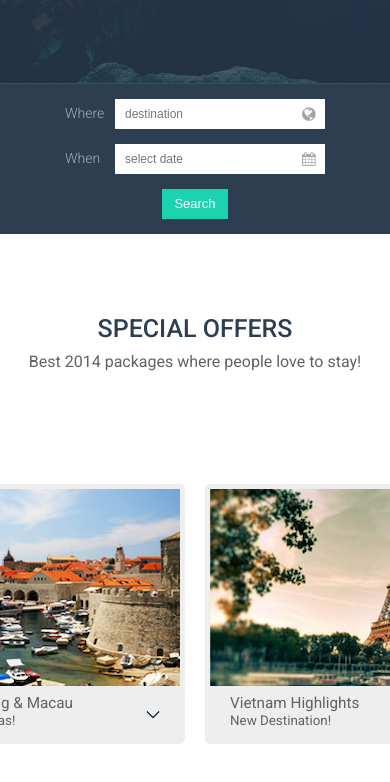
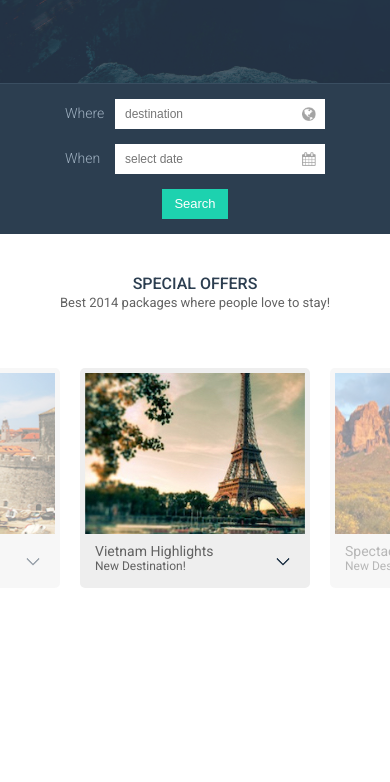
Before and after one commit to marinakatruk/voyage, a plain HTML site: page index.html in a window 390 px wide. Shown: the part 596-1378 px from the top of the page. After the commit the page ends 1264 px from the top, so only its background shows below. Drawn offline with Linux system fonts and the light colour scheme.

Commit message:
add media to offers

```diff
--- a/css/offers.css
+++ b/css/offers.css
@@ -118,7 +118,6 @@
 
 .offers__item:hover .offers__image {
     height: 220px;
-    width: 266px;
     margin: 0;
 }
 
@@ -134,3 +133,122 @@
     border: solid #ffffff;
     border-width: 0 2px 2px 0;
 }
+
+@media (max-width: 1200px) {
+    .offers__item:nth-child(2),
+    .offers__item:nth-child(5) {
+        opacity: 0.45;
+    }
+
+    .offers__item:hover {
+        opacity: 1;
+    }
+
+}
+
+@media (max-width: 750px) {
+    .offers__title {
+        font-size: 20px;
+        margin-top: 50px;
+    }
+
+    .offers__text {
+        font-size: 14px;
+        margin-top: 0;
+        margin-bottom: 30px;
+    }
+
+    .offers__name {
+        font-size: 14px;
+    }
+
+    .offers__descr {
+        font-size: 12px;
+    }
+
+    .offers__item {
+        width: 220px;
+        height: 210px;
+    }
+
+    .offers__image {
+        width: 220px;
+        height: 161px;
+    }
+
+    .offers__info {
+        padding-left: 10px;
+    }
+
+    .offers__item:hover {
+        height: 260px;
+    }
+
+    .offers__item:hover .offers__image {
+        height: 190px;
+        margin: 0;
+    }
+
+    .offers__items {
+        margin-bottom: 70px;
+    }
+
+}
+
+@media (max-width: 550px) {
+    .offers__item:first-child {
+        margin-left: -250px;
+    }
+
+    .offers__item:nth-child(3) {
+        opacity: 0.45;
+    }
+
+    .offers__item:hover {
+        opacity: 1;
+    }
+
+    .offers__title {
+        font-size: 16px;
+        margin-top: 40px;
+    }
+
+    .offers__text {
+        font-size: 13px;
+        margin-top: 0;
+        margin-bottom: 15px;
+    }
+
+    .offers__items {
+        margin-bottom: 40px;
+        height: 300px;
+    }
+
+}
+
+@media (max-width: 320px) {
+    .offers__item:nth-child(4) {
+        height: 260px;
+        background-color: #2c3e50;
+        border: 5px solid #1dd2af;
+    }
+
+    .offers__item:nth-child(4) .offers__image {
+        height: 190px;
+        margin: 0;
+    }
+
+    .offers__item:nth-child(4) .offers__name {
+        color: #ffffff;
+    }
+
+    .offers__item:nth-child(4) .offers__descr {
+        color: #8899a8;
+    }
+
+    .offers__item:nth-child(4) .offers__info::after {
+        border: solid #ffffff;
+        border-width: 0 2px 2px 0;
+    }
+
+}
```
